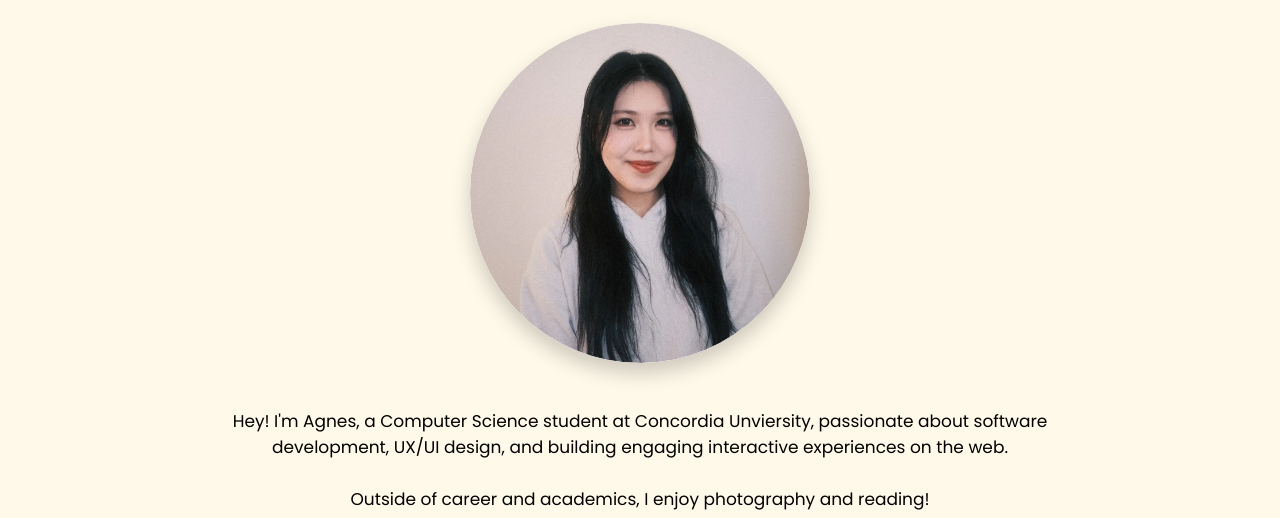
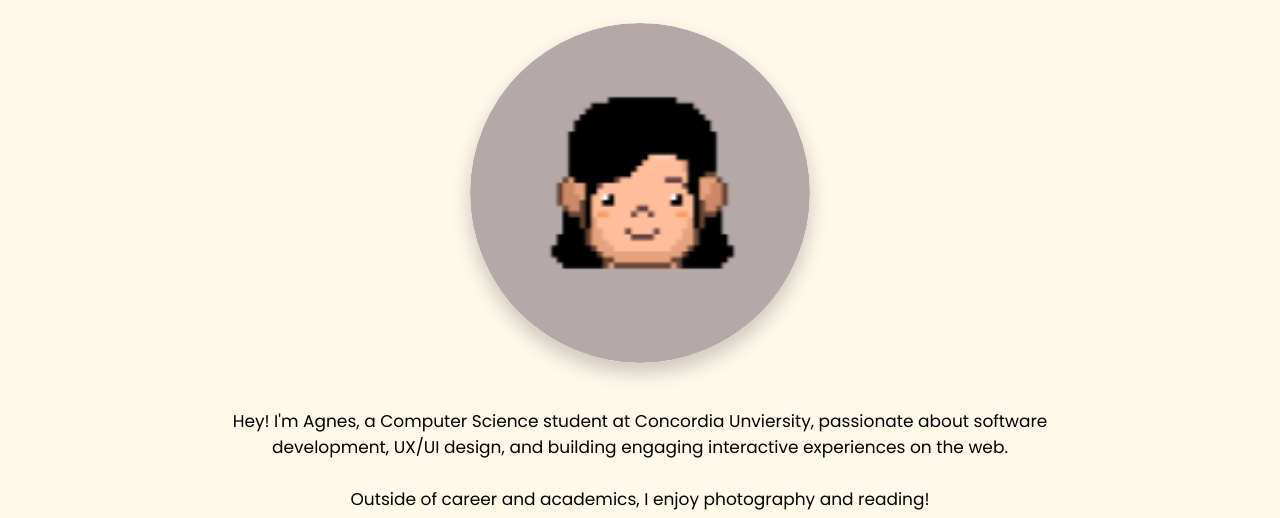
Before and after one commit to Agneswei/Personal-Portfolio, a plain HTML site: page index.html in a window 1280 px wide. Shown: the part 282-800 px from the top of the page. Drawn offline with nearby package versions, Linux system fonts and the light colour scheme.

Commit message:
Update index.html

```diff
--- a/index.html
+++ b/index.html
@@ -40,7 +40,7 @@
 
         <div class="headshot">
             <picture>
-                <img src="images/IMG_3996 (1).webp" alt="headshot">
+                <img src="images/pixel-photo.png" alt="headshot">
             </picture>
         </div>
 
```
